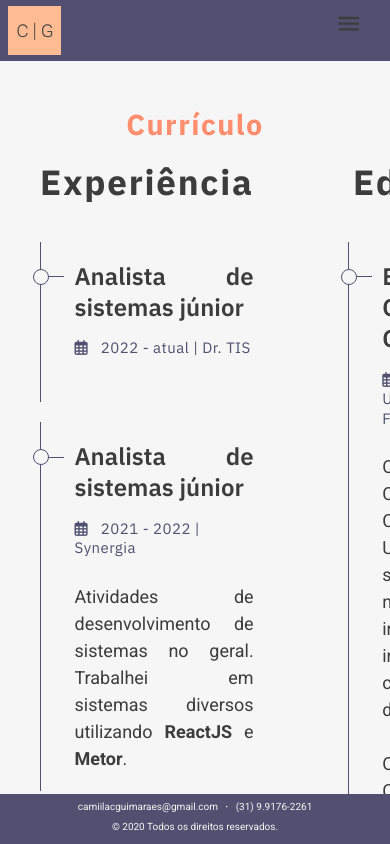
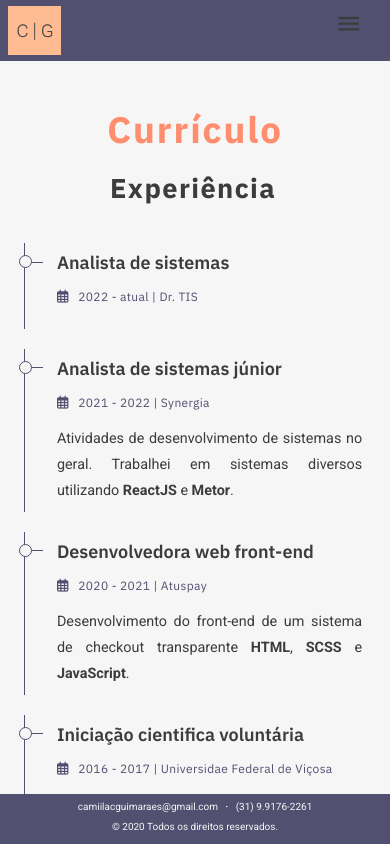
Before and after one commit to miilacg/portfolio, a Next.js app: page /Curriculo in a window 390 px wide. Built offline with nearby package versions, Linux system fonts and the light colour scheme.

Commit message:
:lipstick: feat: responsividade da página de curriculo

```diff
--- a/src/materialui/styles.jsx
+++ b/src/materialui/styles.jsx
@@ -67,7 +67,11 @@ const h2 = {
   color: text,
   fontSize: '2.1875rem',
   fontWeight: '700',
-  letterSpacing: '0.05em'
+  letterSpacing: '0.05em',
+
+  '@media (max-width: 500px)': {
+    fontSize: '1.7rem'
+  }
 };
 
 const h3 = {
@@ -78,7 +82,11 @@ const h3 = {
   fontFamily: "'IBM Plex Sans', sans-serif",
   fontSize: '1.5rem',
   fontWeight: '600',
-  lineHeight: '1.3'
+  lineHeight: '1.3',
+
+  '@media (max-width: 500px)': {
+    fontSize: '1.125rem'
+  }
 };
 
 const h5 = {
@@ -87,7 +95,12 @@ const h5 = {
   textAlign: 'justify',
   color: text,
   fontSize: '1.125rem',
-  lineHeight: '1.5'
+  lineHeight: '1.5',
+
+  '@media (max-width: 500px)': {
+    fontSize: '.9rem',
+    lineHeight: '1.8'
+  }
 };
 
 const subtitle2 = {
@@ -98,7 +111,12 @@ const subtitle2 = {
   fontSize: '.9375rem',
   lineHeight: '1.3',
   fontWeight: '400',
-  letterSpacing: '0.03em'
+  letterSpacing: '0.03em',
+
+  '@media (max-width: 500px)': {
+    margin: '.9rem 0 1rem',
+    fontSize: '.75rem'
+  }
 };
 
 
--- a/src/pages/Curriculo.tsx
+++ b/src/pages/Curriculo.tsx
@@ -15,7 +15,7 @@ export default function Curriculo() {
         <div className={ styles.card }>
           <Typography variant='h2'>Experiência</Typography>
           <TopicoCurriculo
-            subtitle="Analista de sistemas júnior"
+            subtitle="Analista de sistemas"
             date="2022 - atual | Dr. TIS"
             description=''
           />
--- a/src/styles/components/TopicoCurriculo.module.scss
+++ b/src/styles/components/TopicoCurriculo.module.scss
@@ -34,3 +34,27 @@
   left: 0rem;
   background-color: var(--roxo);
 }
+
+@media (max-width: 500px) {
+  .topico {
+    padding: 0.5rem 0 .5rem 2rem;
+
+    i {
+      margin-right: .6rem;
+      font-size: 13px;
+    }
+  }
+
+  .topico::before {
+    width: .6875rem;
+    height: .6875rem;
+    top: .75rem;
+    left: -.4rem;
+  }
+
+  .topico::after {
+    width: 1.125rem;
+    top: 1.15rem;
+    left: 0rem;
+  }
+}
--- a/src/styles/pages/Curriculo.module.scss
+++ b/src/styles/pages/Curriculo.module.scss
@@ -16,3 +16,29 @@
     padding: 0 2.25rem;
   }
 }
+
+@media (max-width: 900px) {
+  .mainCurriculo h1 {
+    margin-bottom: 1.3rem;
+    font-size: 2.3rem;
+  }
+
+  .cards {
+    flex-direction: column;
+
+    .card {
+      margin-bottom: 2.5rem;
+    }
+
+    .card:first-child {
+      margin-right: 0rem;
+    }
+  }
+}
+
+@media (max-width: 500px) {
+  .cards .card {
+    flex: 1;
+    padding: 0 1.5rem 0 1.25rem;
+  }
+}
```
